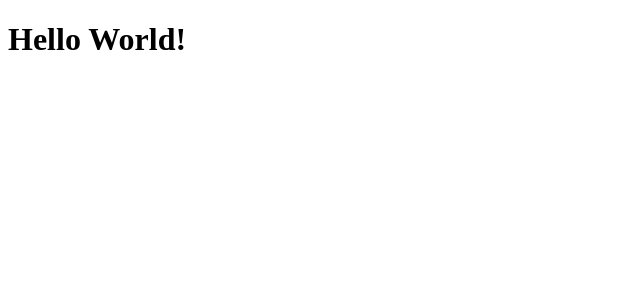
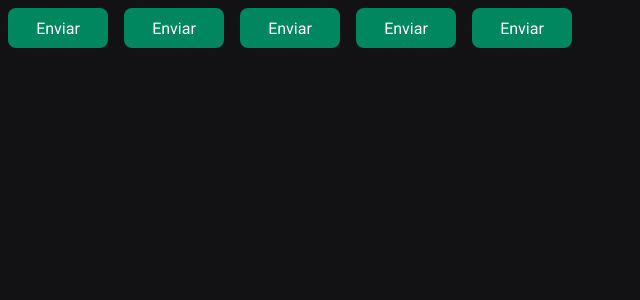
Before and after one commit to marettialine/old-ignite-timer, a React (Vite) app: page / in a window 1280 px wide. Shown: the top 300 px of the page, without its empty margins (0-640 px from the left). Built offline with nearby package versions, Linux system fonts and the light colour scheme.

Commit message:
Arquivos de estilização
Styled Components
Configurações de temas
Tipagem de temas
Estilos globais
Cores e fonte

```diff
--- a/index.html
+++ b/index.html
@@ -10,6 +10,7 @@
     <meta name="viewport" content="width=device-width, initial-scale=1.0" />
 
     <link href="https://fonts.googleapis.com/css2?family=Roboto:ital,wght@0,100;0,300;0,400;0,500;0,700;0,900;1,100;1,300;1,400;1,500;1,700;1,900&display=swap" rel="stylesheet" />
+    <link href="https://fonts.googleapis.com/css2?family=Roboto+Mono:ital,wght@0,100;0,200;0,300;0,400;0,500;0,600;0,700;1,100;1,200;1,300;1,400;1,500;1,600;1,700&display=swap" rel="stylesheet" />
 
     <title>Ignite Timer</title>
   </head>
--- a/package.json
+++ b/package.json
@@ -13,7 +13,8 @@
     "date-fns": "^2.30.0",
     "phosphor-react": "^1.4.1",
     "react": "^18.2.0",
-    "react-dom": "^18.2.0"
+    "react-dom": "^18.2.0",
+    "styled-components": "^6.0.3"
   },
   "devDependencies": {
     "@types/react": "^18.2.14",
--- a/src/App.tsx
+++ b/src/App.tsx
@@ -1,8 +1,22 @@
-export function App() {
+import { ThemeProvider } from "styled-components";
 
-  return (
-    <div>
-      <h1>Hello World!</h1>
-    </div>
+import { Button } from "./components/Button";
+
+import { defaultTheme } from './assets/styles/themes/default';
+import { GlobalStyle } from "./assets/styles/global";
+
+export function App(){
+	// GlobalStyle deve estar dentro do ThemeProvider, caso contrário ele não terá acesso as variáveis do tema
+	// Posso colocar ele em qualquer ordem dentro do ThemeProvider
+	return (
+		<ThemeProvider theme={defaultTheme}>
+			<Button variant="primary"/>
+			<Button variant="secondary"/>
+			<Button variant="success"/>
+			<Button variant="danger"/>
+			<Button />
+
+			<GlobalStyle />
+		</ThemeProvider>
   )
 }
--- /dev/null
+++ b/src/assets/styles/Button.styles.ts
@@ -0,0 +1,31 @@
+import styled, { css } from 'styled-components'
+
+export type ButtonVariant =  'primary' | 'secondary' | 'danger' | 'success';
+
+interface ButtonContainerProps {
+    variant: ButtonVariant;
+}
+
+const buttonVariants = {
+    primary : 'purple',
+    secondary:'orange',
+    danger:'red',
+    success:'green'
+}
+
+export const ButtonContainer = styled.button<ButtonContainerProps>`
+    width: 100px;
+    height: 40px;
+    border-radius: 8px;
+    border: 0;
+    margin: 8px;
+
+    background-color: ${props => props.theme['green-500']};
+    color: ${props => props.theme.white};
+
+    /* ${props => {
+        return css`
+            background-color: ${buttonVariants[props.variant]}
+        `
+    }} */
+`
--- /dev/null
+++ b/src/assets/styles/global.ts
@@ -0,0 +1,25 @@
+import { createGlobalStyle } from "styled-components";
+
+export const GlobalStyle = createGlobalStyle`
+    *{
+        margin: 0;
+        padding: 0;
+        box-sizing: border-box;
+    }
+
+    :focus{
+        outline: 0;
+        box-shadow: 0 0 0 2px ${props => props.theme['green-500']};
+    }
+
+    body{
+        background-color: ${props => props.theme['gray-900']};
+        color: ${props => props.theme['gray-300']};
+    }
+
+    body, input, textarea, button{
+        font-family: 'Roboto', sans-serif;
+        font-weight: 400;
+        font-size: 1rem;
+    }
+`
--- /dev/null
+++ b/src/assets/styles/themes/default.ts
@@ -0,0 +1,21 @@
+export const defaultTheme = {
+    white: '#ffffff',
+
+    'gray-100': '#E1E1E6',
+    'gray-300': '#C4C4CC',
+    'gray-400': '#8D8D99',
+    'gray-500': '#7C7C8A',
+    'gray-600': '#323238',
+    'gray-700': '#29292E',
+    'gray-800': '#202024',
+    'gray-900': '#121214',
+
+    'green-300': '#00B37E',
+    'green-500': '#00875F',
+    'green-700': '#015F43',
+
+    'red-500': '#AB222E',
+    'red-700': '#7A1921',
+
+    'yellow-500': '#FBA94C',
+}
--- /dev/null
+++ b/src/components/Button.tsx
@@ -0,0 +1,9 @@
+import { ButtonContainer, ButtonVariant } from '../assets/styles/Button.styles';
+
+interface ButtonProps{
+    variant?: ButtonVariant;
+}
+
+export function Button({variant = 'primary'}: ButtonProps){
+    return <ButtonContainer variant = {variant}>Enviar</ButtonContainer>
+}
```
Also changed, not shown: 1 other file (tests, documents, lock files or other folders).
